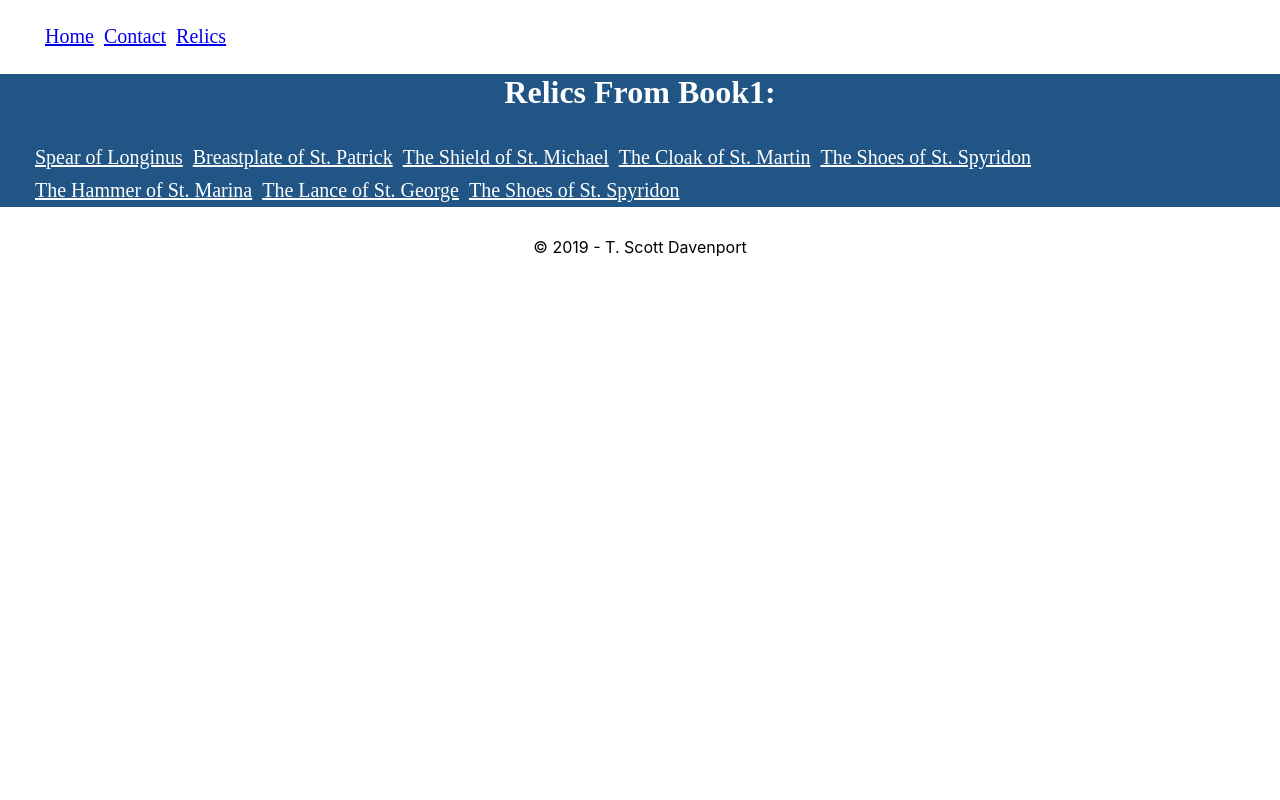
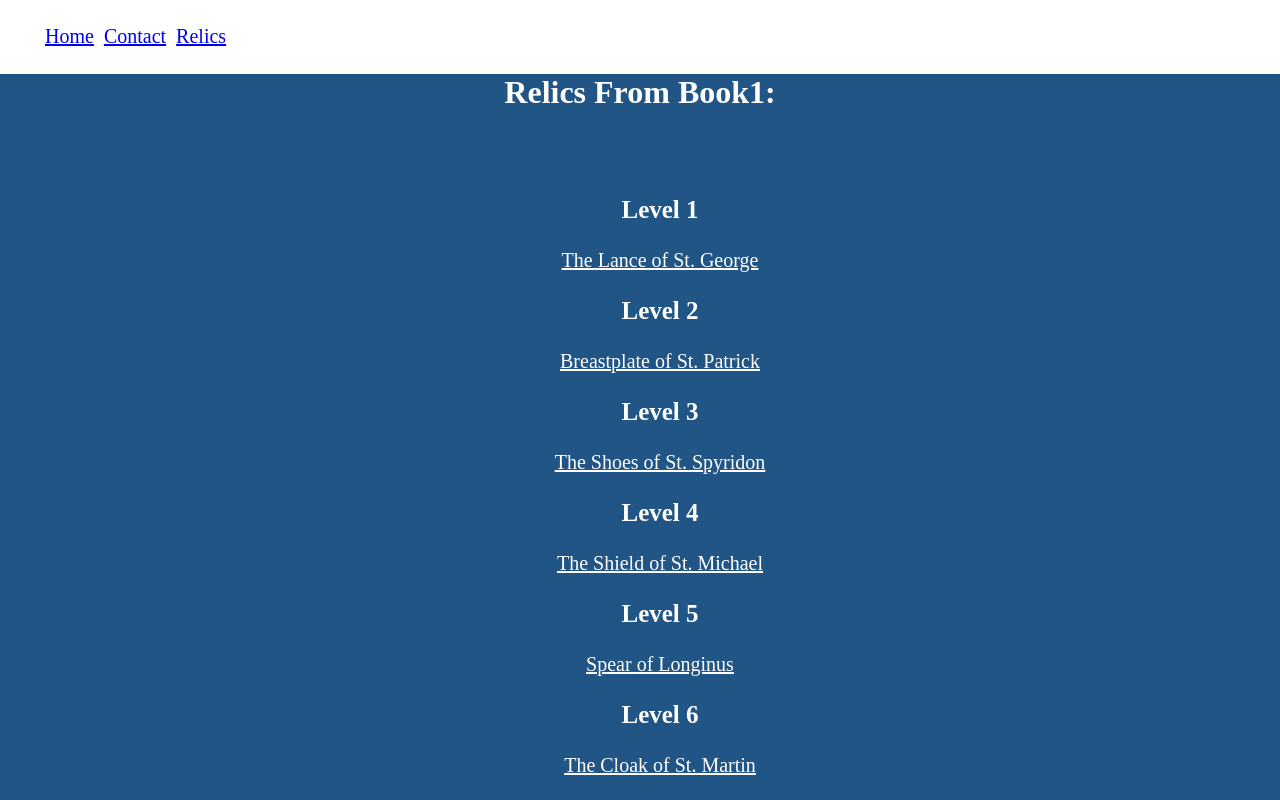
Before and after one commit to ReaganADavenport/press-A-to-begin, a React (Create React App) app: page /relics in a window 1280 px wide. Shown: the top 800 px of the page. Built offline with nearby package versions, Linux system fonts and the light colour scheme.

Commit message:
refactored the Lance page with new information and styles, added image of St. George, refactored list of relics page with levels

```diff
--- a/src/App.css
+++ b/src/App.css
@@ -33,5 +33,5 @@
 }
 
 .footer{
-  max-height: 20vh;
+  max-height: 5vh;
 }
--- a/src/components/relics/Lance.js
+++ b/src/components/relics/Lance.js
@@ -1,4 +1,6 @@
 import React from 'react';
+
+import StGeorge from '../../images/St_George.jpg'
 
 import './relics.css';
 
@@ -6,8 +8,24 @@ const Lance = () => {
     return(
         <div className="Relic">
         <h1>The Lance of St. George:</h1>
-            <p>St. George was a dude. He did some stuff. He had a lance. He killed a dragon once, symbolically.</p>
-            <p>He was a cool dude.</p>
+            <ul>
+                <li>In Medieval Romance, ‘Ascalon’ is the name of the lance used by St George to slay the dragon</li>
+            </ul>
+
+            <h3>George the Trophy-bearer</h3>
+            <img src={StGeorge} alt='StGeorge'/>
+            <ul>
+                <li>According to Tradition, George was born to a Christian family during the late 3rd century. His father was from Cappadocia and served as an officer of the army. His mother was from Lydda, Palestine. She returned to her native city as a widow along with her young son after the martyrdom of George's father, where she provided him with a respectable education and raised him in piety.</li>
+                <li>The youth, it would seem, followed his father's example in joining the army soon after his coming of age. He proved to be a charismatic soldier and consequently rose quickly through the military ranks of the time. In time George was stationed in Nicomedia as a member of the personal guard attached to Roman Emperor Diocletian (reign 284–305). </li>
+                <li>In 303, Diocletian issued an edict authorizing the systematic persecution of Christians across the Empire. His Caesar, Galerius, was supposedly responsible for this decision and would continue the persecution during his own reign (305–311). It is believed that George was ordered to take part in the persecution but instead confessed to being a Christian himself and criticized the imperial decision. An enraged Diocletian proceeded in ordering the torture of this apparent traitor and his execution.</li>
+                <li>Then, after innumerable forms of torture, George was executed by decapitation in front of Nicomedia's defensive wall on April 23, 303. The witness of his suffering convinced Empress Alexandra and Athanasius, a pagan priest, to also become Christians, and so they also joined George in martyrdom as consequence. </li>
+            </ul>
+
+            <h3>George and the dragon</h3>
+            <ul>
+                <li>St. George is often depicted with a dragon or some other serpentine creature under his feet. This comes from a legend whose details may vary according to local tradition. The tale begins with a dragon making its nest at the spring (or lake) that provided a town (either near Beirut or Silena, Libya, often) with water. Consequently, the citizens had to temporarily remove the dragon from its nest in order to collect water. To do so, they offered the dragon a daily human sacrifice. The victim of the day was chosen by drawing lots. Eventually, the "winner" of this lottery happened to be the local princess. The local monarch is occasionally depicted begging for her life with no result. She is offered to the dragon, but at this point a traveling George arrives. He faces the dragon, and, after invoking the name of the Holy Trinity, slays it and saves the princess. The grateful citizens then abandon their ancestral paganism and convert to Christianity. </li>
+            </ul>
+
         </div>
     )
 }
--- a/src/components/relics/relics.css
+++ b/src/components/relics/relics.css
@@ -1,5 +1,6 @@
 .Relics{
     background-color: #205585;
+    background-size: cover;
 }
 
 .Relics h1{
@@ -7,24 +8,51 @@
     color: white;
 }
 
+.Relics h3{
+    font-family: 'Amiri', serif;
+    color: white;
+    font-size: 25px;
+}
+
+.Relics ul{
+    justify-content: center;
+    list-style: none;
+    text-align: center;
+    margin: 30px;
+    padding-bottom: 5px;
+}
+
+.Relics li {
+    justify-content: center;
+}
+
+
 .Relics a {
-    align-content: space-between;
+    /* align-content: space-between; */
     color: white;
-    display: flex;
+    /* display: flex; */
     font-family: 'Amiri', serif;
     font-size: 20px;
-    justify-content: center;
+    /* justify-content: center; */
     text-align: center;
-    list-style-type: none;
+    /* list-style-type: none; */
     margin: 5px;
 }
 
 .Relic {
     background-color: #4AA7CB;
-    height: 85vh;
+    background-size: cover;
 }
 
 .Relic h1 {
+    font-family: 'Amiri', serif;
+    color:white;
+    font-size: 30px;
+    justify-content: center;
+    margin: 5px;
+}
+
+.Relic h3 {
     font-family: 'Amiri', serif;
     color:white;
     font-size: 25px;
@@ -32,10 +60,20 @@
     margin: 5px;
 }
 
-.Relic p {
+.Relic ul{
+    list-style: none;
+    text-align: center;
+    margin: 30px;
+    padding-bottom: 30px;
+}
+
+.Relic li{
+    color: white;
     font-family: 'Amiri', serif;
-    color:white;
-    font-size: 16px;
-    justify-content: center;
-    margin: 5px;
+    font-size: 25px;
 }
+
+.Relic img{
+    height: 20%;
+    width: 20%;
+}
--- a/src/components/relics/relics.js
+++ b/src/components/relics/relics.js
@@ -26,30 +26,42 @@ const RelicsList = () => {
         <div className="Relics">
         <h1>Relics From Book1:</h1>
         <RelicStyles>
+            <ul>
+                <h3>Level 1</h3>
+                <li>
+                    <Link to={`/relics/lance`}>The Lance of St. George</Link>
+                </li>
+
+                <h3>Level 2</h3>
+                <li>
+                    <Link to={`/relics/breastplate`}>Breastplate of St. Patrick</Link>
+                </li>
+
+                <h3>Level 3</h3>
+                <li>
+                    <Link to={`/relics/shoes`}>The Shoes of St. Spyridon</Link>
+                </li>
+
+                <h3>Level 4</h3>
+                <li>
+                    <Link to={`/relics/shield`}>The Shield of St. Michael</Link>
+                </li>
+
+                <h3>Level 5</h3>
                 <li>
                     <Link to={`/relics/spear`}>Spear of Longinus</Link>
                 </li>
-            <li>
-                <Link to={`/relics/breastplate`}>Breastplate of St. Patrick</Link>
-            </li>
-            <li>
-                <Link to={`/relics/shield`}>The Shield of St. Michael</Link>
-            </li>
+
+                <h3>Level 6</h3>
                 <li>
                     <Link to={`/relics/cloak`}>The Cloak of St. Martin</Link>
                 </li>
-            <li>
-                <Link to={`/relics/shoes`}>The Shoes of St. Spyridon</Link>
-            </li>
+
+                <h3>Level 7</h3>
                 <li>
                     <Link to={`/relics/hammer`}>The Hammer of St. Marina</Link>
                 </li>
-            <li>
-                <Link to={`/relics/lance`}>The Lance of St. George</Link>
-            </li>
-            <li>
-                <Link to={`/relics/shoes`}>The Shoes of St. Spyridon</Link>
-            </li>
+            </ul>
         </RelicStyles>
         </div>
     )
```
Also changed, not shown: src/images/St_George.jpg (added). Lines whose indentation alone changed are shown as unchanged.
